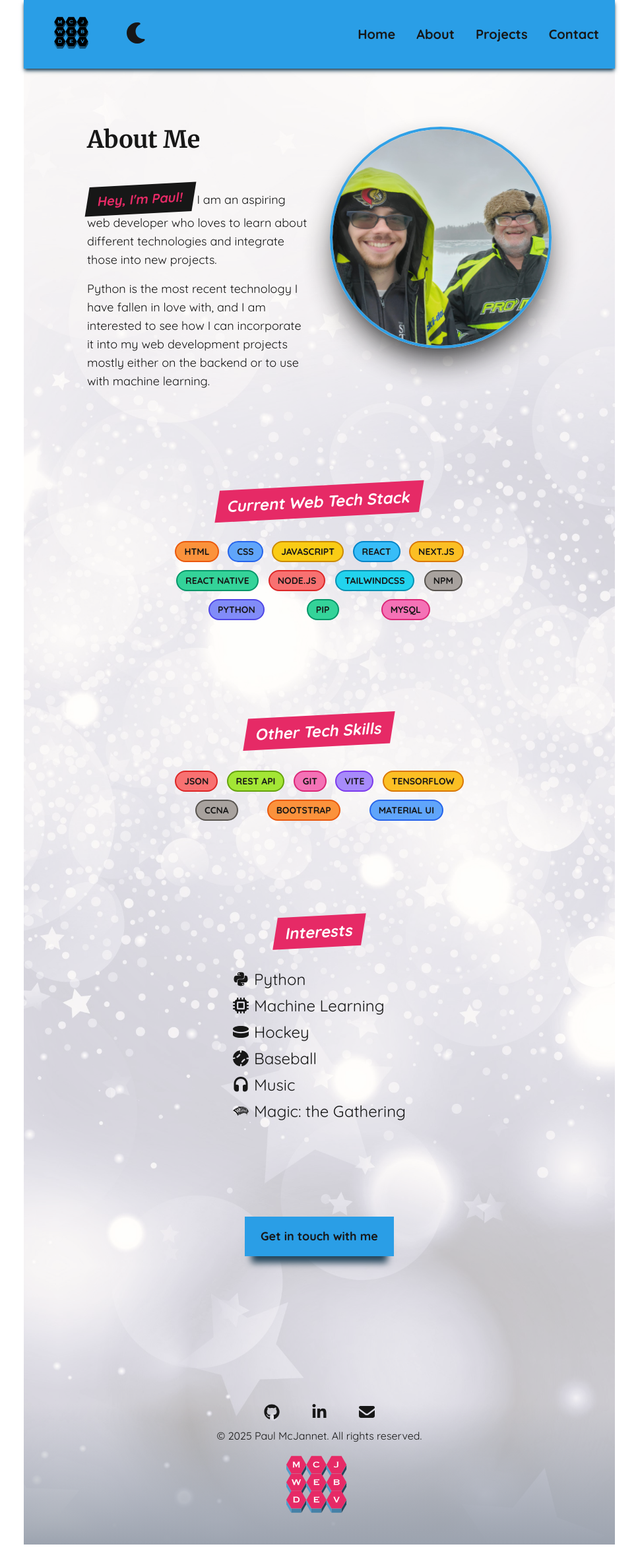
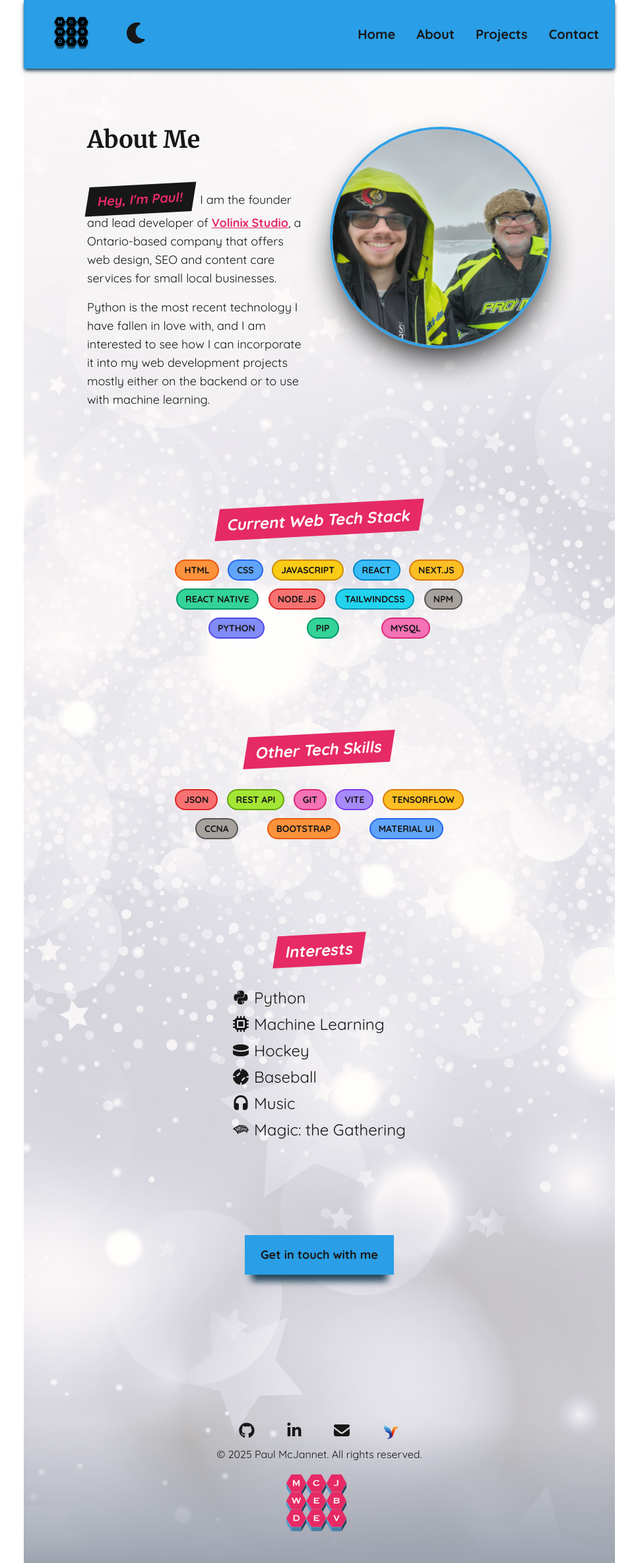
Before and after one commit to paul-mcj/portfolio-website, a Next.js app: page /about in a window 1280 px wide. Shown: the whole page at 66% size, without its empty margins (156-1123 px from the left). Before the commit the page ends 2341 px from the top, so only its background shows below. Built offline with nearby package versions, Linux system fonts and the light colour scheme.

Commit message:
added volinix links

```diff
--- a/app/about/page.jsx
+++ b/app/about/page.jsx
@@ -29,10 +29,17 @@ const AboutPage = () => {
 					<p className="md:mt-8">
 						<span className="inline-block -skew-x-12 -rotate-3 text-secondary font-bold text-xl bg-foreground px-4 py-2">
 							Hey, I'm Paul!
-						</span>{" "}
-						I am an aspiring web developer who loves to learn
-						about different technologies and integrate those
-						into new projects.
+						</span>
+						&nbsp; I am the founder and lead developer
+						of&nbsp;
+						<Link
+							href="https://www.volinix.ca"
+							className="underline text-secondary font-bold">
+							Volinix Studio
+						</Link>
+						, a Ontario-based company that offers web design,
+						SEO and content care services for small local
+						businesses.
 					</p>
 					<p>
 						Python is the most recent technology I have fallen
--- a/components/assets/FooterIcon.jsx
+++ b/components/assets/FooterIcon.jsx
@@ -7,7 +7,7 @@ import PropTypes from "prop-types";
 const FooterIcon = ({ iconName }) => {
 	return (
 		<FontAwesomeIcon
-			className="w-6 h-6 hover:text-primary"
+			className="w-6 h-6 p-0 hover:text-primary"
 			icon={iconName}
 		/>
 	);
--- a/components/layout/Footer.jsx
+++ b/components/layout/Footer.jsx
@@ -4,7 +4,6 @@ import FooterIcon from "../assets/FooterIcon";
 // icons
 import { faGithub } from "@fortawesome/free-brands-svg-icons";
 import { faLinkedinIn } from "@fortawesome/free-brands-svg-icons";
-import { faPaperPlane } from "@fortawesome/free-solid-svg-icons";
 import { faEnvelope } from "@fortawesome/free-solid-svg-icons";
 
 // next
@@ -13,11 +12,12 @@ import Link from "next/link";
 
 // assets
 import mainLogo from "@/public/images/logos/Main_Logo.svg";
+import volinixLogo from "@/public/images/logos/volinix-logo.svg";
 
 const Footer = () => {
 	return (
 		<footer className="relative flex flex-col justify-center items-center text-center gap-y-2 mt-32 bg-gradient-to-t from-gray-400 dark:from-foreground to-transparent">
-			<ul className="flex place-content-center gap-x-12">
+			<ul className="flex place-content-center items-enter gap-x-12">
 				<li>
 					<a
 						href="https://github.com/paul-mcj/"
@@ -46,6 +46,22 @@ const Footer = () => {
 						<FooterIcon iconName={faEnvelope} />
 					</a>
 				</li>
+				<li>
+					<a
+						href="https://www.volinix.ca/"
+						target="_blank"
+						alt="Visit Volinix Studio for web development needs"
+						aria-label="Visit Volinix Studio for web development needs"
+						rel="noopener noreferrer">
+						<Image
+							quality={100}
+							src={volinixLogo}
+							alt="Go to Home Page"
+							width={28}
+							height={28}
+						/>
+					</a>
+				</li>
 			</ul>
 			<p>&copy; 2025 Paul McJannet. All rights reserved.</p>
 			<div className="mb-8">
```
Also changed, not shown: public/images/logos/volinix-logo.svg (added), 1 other file (tests, documents, lock files or other folders).
